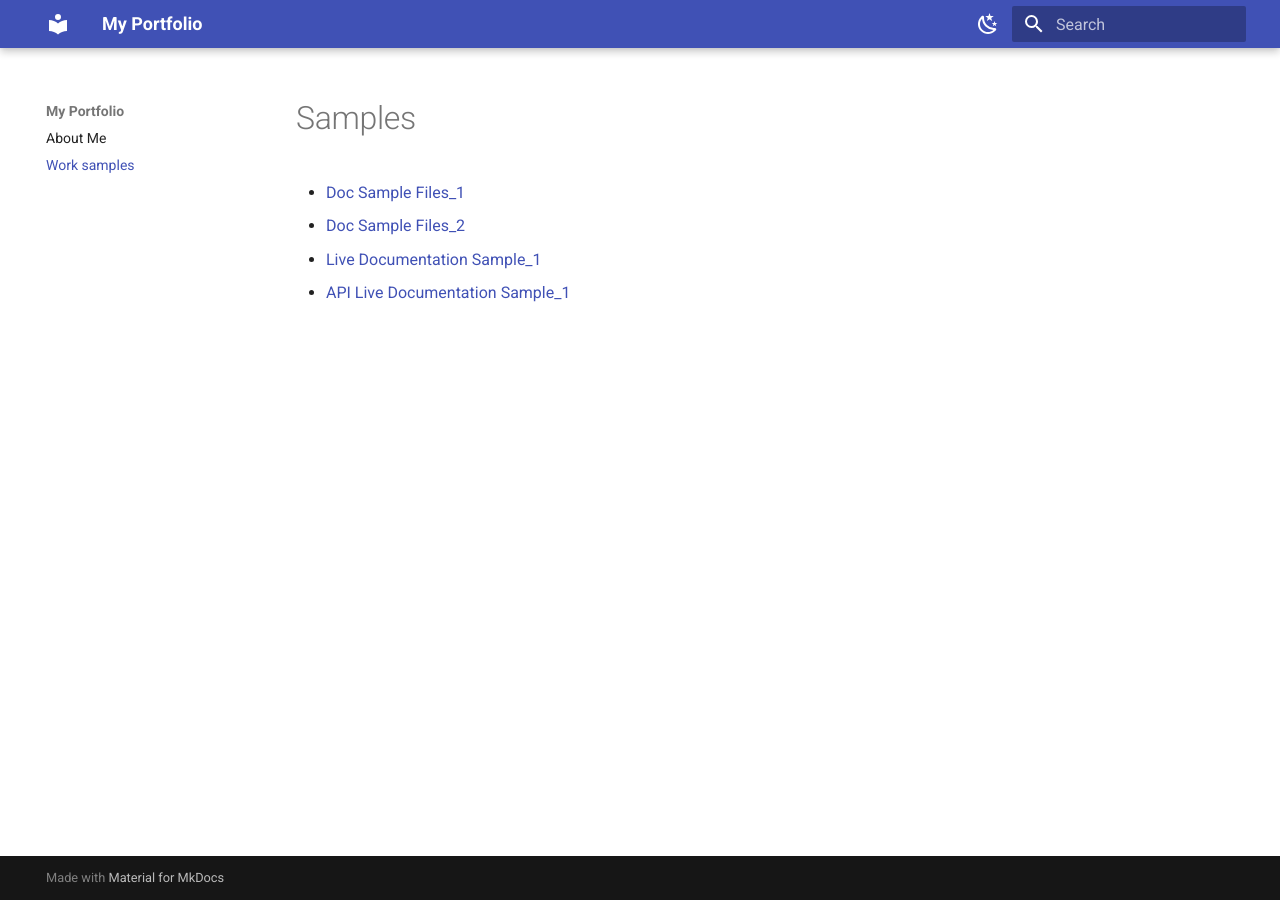
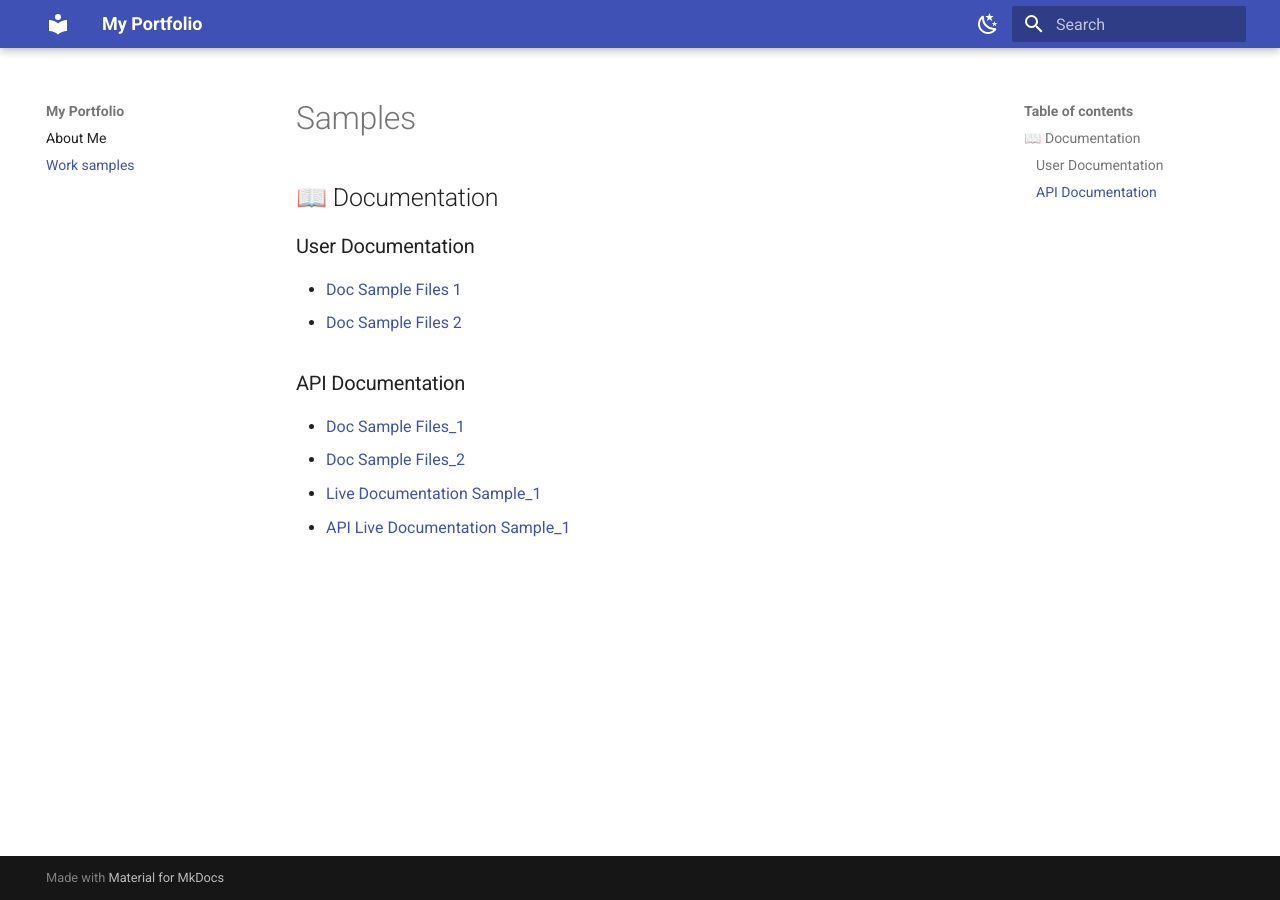
Before and after one commit to srucreative-br/worksamples, an MkDocs documentation site: the page built from docs/README.md, in a window 1280 px wide. Built offline with MkDocs 1.6.1 and Material for MkDocs 9.7.7, drawn with Linux system fonts in a browser that asks for light colours.

Commit message:
Update README.md

```diff
--- a/docs/README.md
+++ b/docs/README.md
@@ -1,4 +1,12 @@
 # Samples
+
+## 📖 Documentation
+### User Documentation
+
+- [Doc Sample Files 1](docs/careis_carehome_admin.docx)
+- [Doc Sample Files 2](docs/using_the_notepad_tool_in_the_test_driver.pdf)
+
+### API Documentation
 
 - [Doc Sample Files_1](docs/careis_carehome_admin.docx)
 - [Doc Sample Files_2](docs/using_the_notepad_tool_in_the_test_driver.pdf)
```
